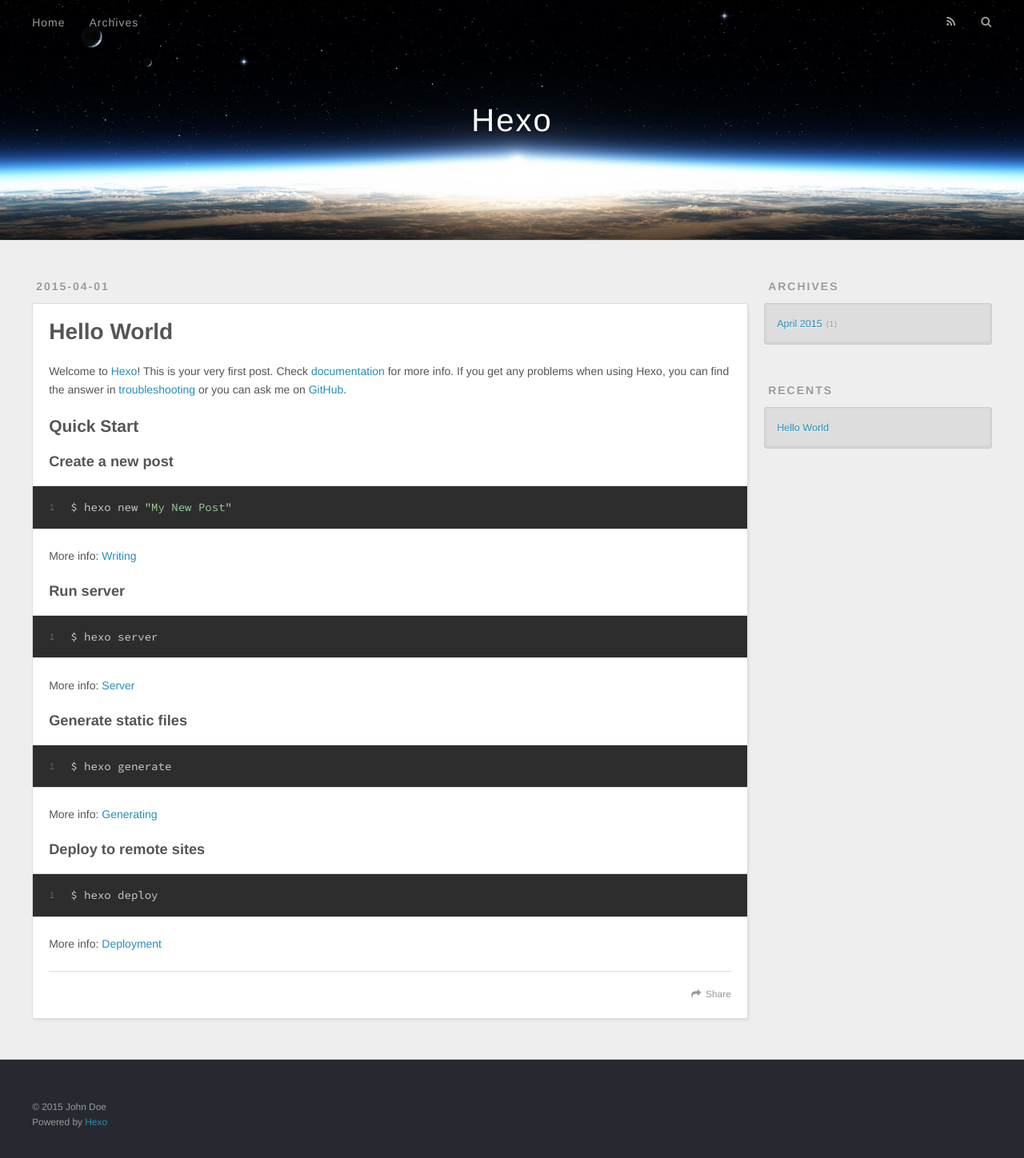
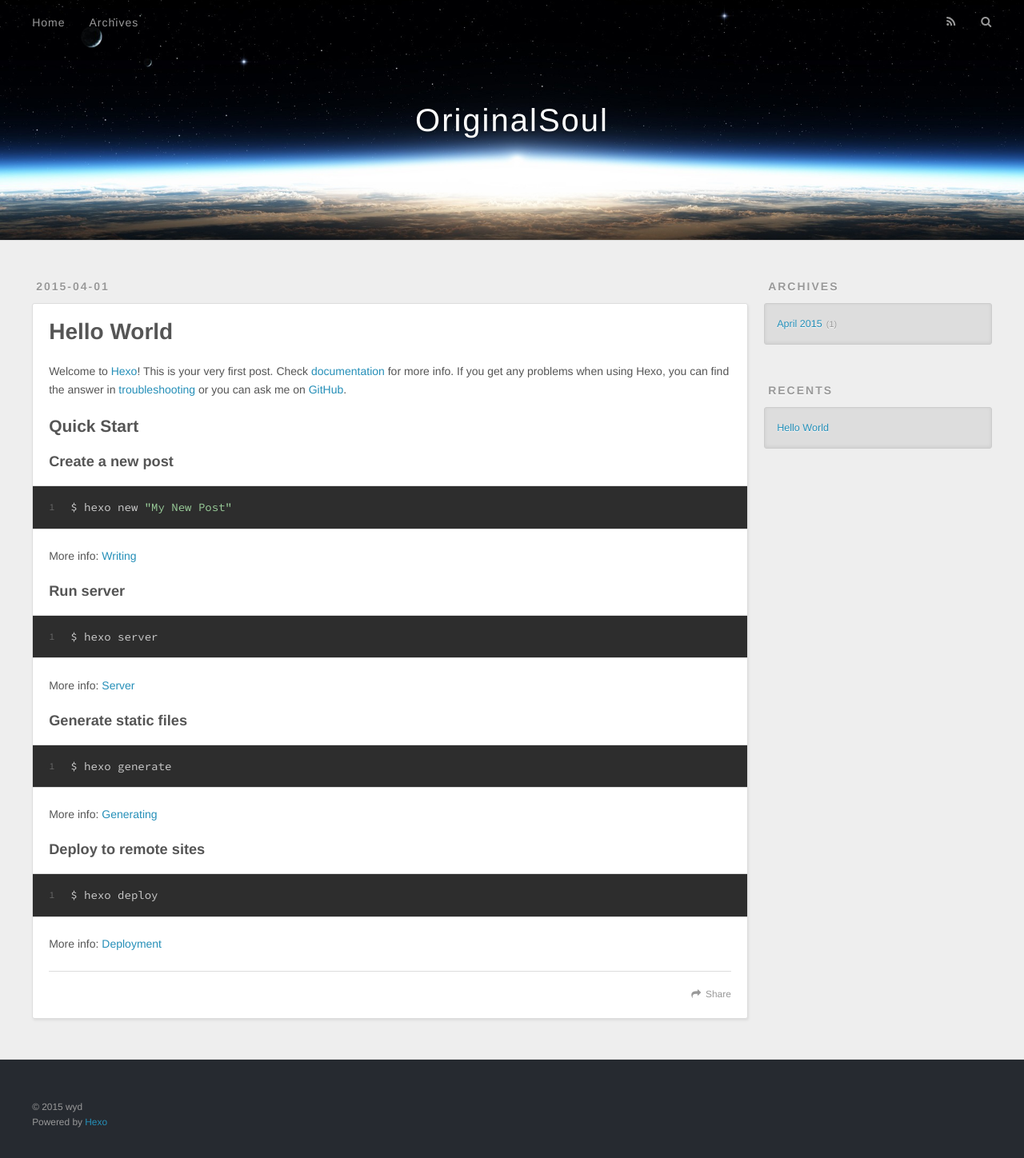
Before and after one commit to LaoBan-ywcm/blog, a plain HTML site: page index.html in a window 1280 px wide. Shown: the whole page at 80% size. Drawn offline with nearby package versions, Linux system fonts and the light colour scheme.

Commit message:
Site updated: 2015-04-03 22:10:53

```diff
--- a/index.html
+++ b/index.html
@@ -3,19 +3,19 @@
 <head>
   <meta charset="utf-8">
 
-  <title>Hexo</title>
+  <title>OriginalSoul</title>
   <meta name="viewport" content="width=device-width, initial-scale=1, maximum-scale=1">
   <meta name="description">
 <meta property="og:type" content="website">
-<meta property="og:title" content="Hexo">
+<meta property="og:title" content="OriginalSoul">
 <meta property="og:url" content="http://yoursite.com/index.html">
-<meta property="og:site_name" content="Hexo">
+<meta property="og:site_name" content="OriginalSoul">
 <meta property="og:description">
 <meta name="twitter:card" content="summary">
-<meta name="twitter:title" content="Hexo">
+<meta name="twitter:title" content="OriginalSoul">
 <meta name="twitter:description">
 
-    <link rel="alternative" href="/atom.xml" title="Hexo" type="application/atom+xml">
+    <link rel="alternative" href="/atom.xml" title="OriginalSoul" type="application/atom+xml">
 
 
     <link rel="icon" href="/favicon.png">
@@ -33,7 +33,7 @@
   <div id="header-outer" class="outer">
     <div id="header-title" class="inner">
       <h1 id="logo-wrap">
-        <a href="/" id="logo">Hexo</a>
+        <a href="/" id="logo">OriginalSoul</a>
       </h1>
 
     </div>
@@ -96,7 +96,7 @@
 
     </div>
     <footer class="article-footer">
-      <a data-url="http://yoursite.com/2015/04/01/hello-world/" data-id="ci7yv2vof000091jx5lletfeb" class="article-share-link">Share</a>
+      <a data-url="http://yoursite.com/2015/04/01/hello-world/" data-id="ci81o5ir0000022jxhmjp48t7" class="article-share-link">Share</a>
 
 
     </footer>
@@ -148,7 +148,7 @@
 
   <div class="outer">
     <div id="footer-info" class="inner">
-      &copy; 2015 John Doe<br>
+      &copy; 2015 wyd<br>
       Powered by <a href="http://hexo.io/" target="_blank">Hexo</a>
     </div>
   </div>
```
Also changed, not shown: 2015/04/01/hello-world/index.html (+6 -6 lines), archives/2015/04/index.html (+7 -7 lines), archives/2015/index.html (+7 -7 lines), archives/index.html (+7 -7 lines).
